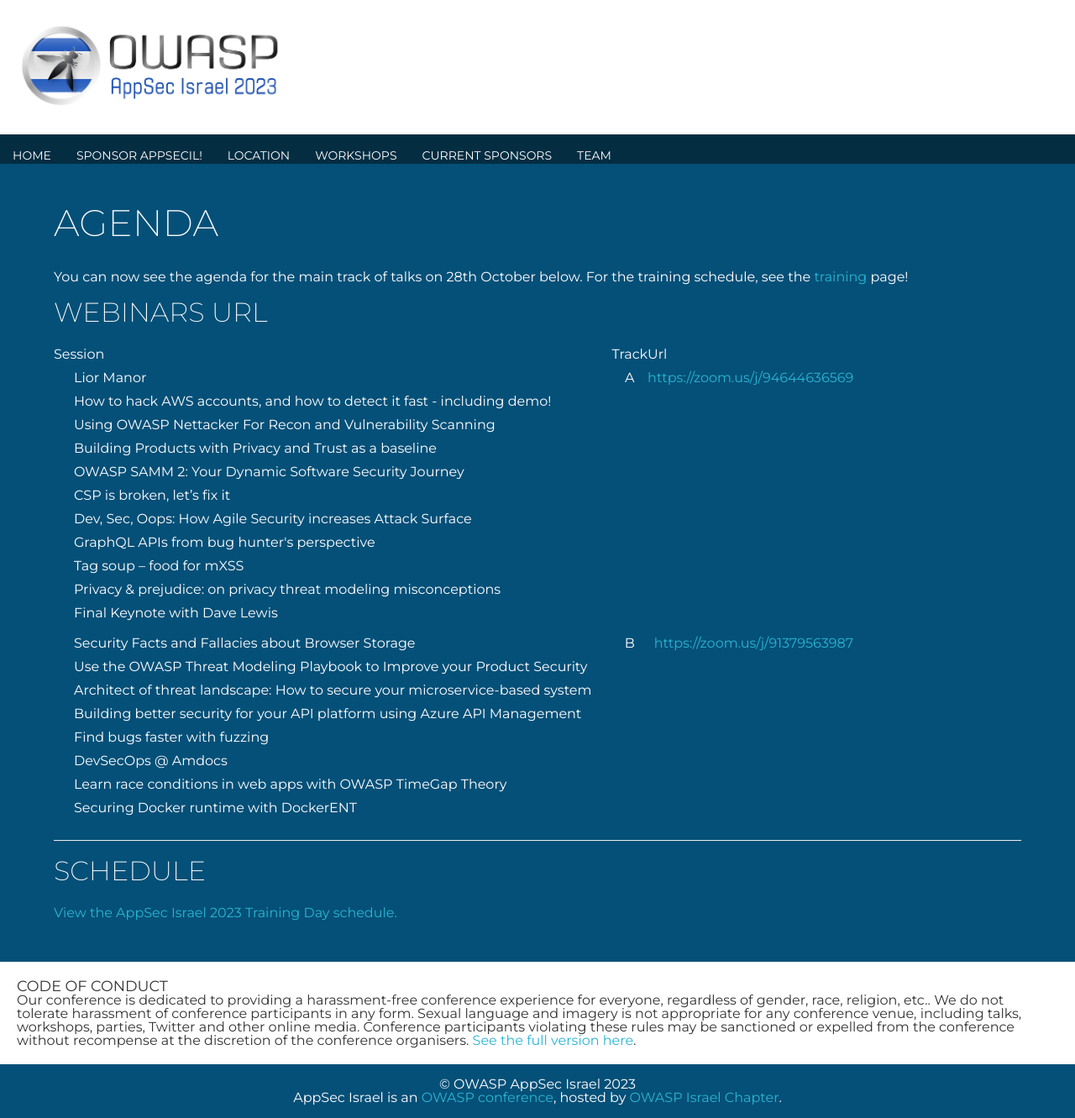
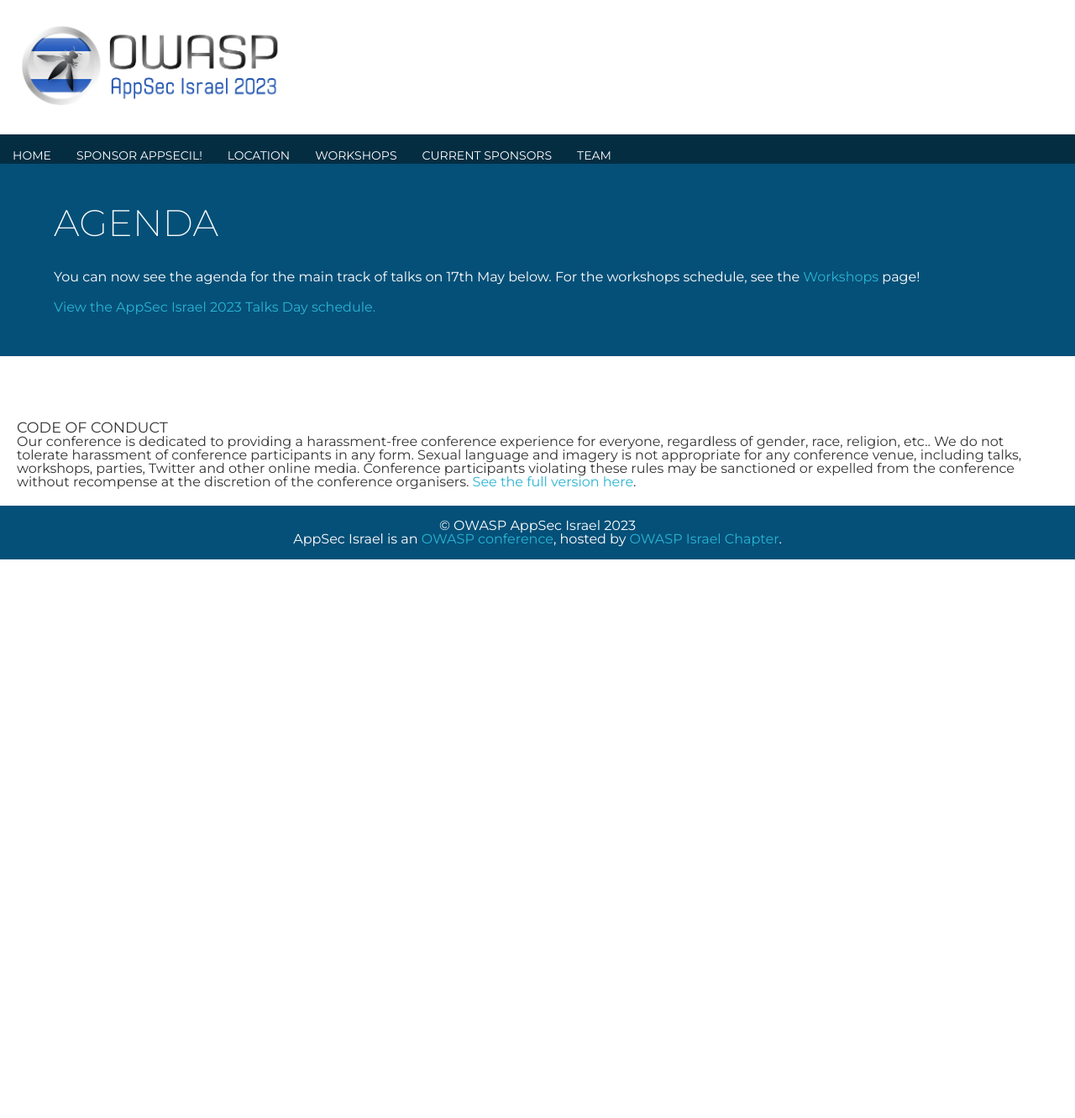
Before and after one commit to OWASP/www-event-appsecil-2023, a Jekyll site: the page built from Agenda.md, in a window 1280 px wide. Shown: the whole page at 84% size. Built offline with Jekyll 4.4.1, drawn with Linux system fonts in a browser that asks for light colours; our own code applies the rules of GitHub Pages for plain Markdown files; a script that is not in the unit is left out; after the commit the page ends 900 px from its top, so only the background shows below that.

Commit message:
Update Agenda.md

```diff
--- a/Agenda.md
+++ b/Agenda.md
@@ -2,40 +2,6 @@
 ---
 
 ## Agenda
+You can now see the agenda for the main track of talks on 17th May below. For the workshops schedule, see the [Workshops](Workshops) page!
 
-You can now see the agenda for the main track of talks on 28th October below. For the training schedule, see the [training](Training) page!
-
-### Webinars Url
-
-<table>
-<thead>
-<tr>
-<th>Session</th>
-<th align="center">Track</th>
-<th align="right">Url</th>
-</tr>
-</thead>
-<tbody>
-<tr>
-<td align="left"><ul>Lior Manor</ul><ul>How to hack AWS accounts, and how to detect it fast - including demo!</ul><ul>Using OWASP Nettacker For Recon and Vulnerability Scanning</ul><ul>Building Products with Privacy and Trust as a baseline</ul><ul>OWASP SAMM 2: Your Dynamic Software Security Journey</ul><ul>CSP is broken, let’s fix it</ul><ul>Dev, Sec, Oops: How Agile Security increases Attack Surface</ul><ul>GraphQL APIs from bug hunter's perspective</ul><ul>Tag soup – food for mXSS</ul><ul>Privacy &amp; prejudice: on privacy threat modeling misconceptions</ul><ul>Final Keynote with Dave Lewis</ul></td>
-<td align="center">A</td>
-<td align="right"><a href="https://zoom.us/j/94644636569">https://zoom.us/j/94644636569</a></td>
-</tr>
-<tr>
-  <td align="left"> </td>
-  <td align="center"></td>
-  <td align="right"></td>
-</tr>
-<tr>
-<td align="left"><ul>Security Facts and Fallacies about Browser Storage</ul><ul>Use the OWASP Threat Modeling Playbook to Improve your Product Security</ul><ul>Architect of threat landscape: How to secure your microservice-based system</ul><ul>Building better security for your API platform using Azure API Management</ul><ul>Find bugs faster with fuzzing</ul><ul>DevSecOps @ Amdocs</ul><ul>Learn race conditions in web apps with OWASP TimeGap Theory</ul><ul>Securing Docker runtime with DockerENT</ul></td>
-<td align="center">B</td>
-<td align="right"><a href="https://zoom.us/j/91379563987">https://zoom.us/j/91379563987</a></td>
-</tr>
-</tbody>
-</table>
-
----
-
-### Schedule
-
-<a id="sched-embed" href="https://{{ site.sched }}/2020-10-28/overview" data-sched-sidebar="no">View the {{ site.title }} Training Day schedule.</a><script type="text/javascript" src="https://{{ site.sched }}/js/embed.js"></script>
+<a id="sched-embed" href="https://{{ site.sched }}/2023-05-17/overview" data-sched-sidebar="no">View the {{ site.title }} Talks Day schedule.</a><script type="text/javascript" src="https://{{ site.sched }}/js/embed.js"></script>
```
